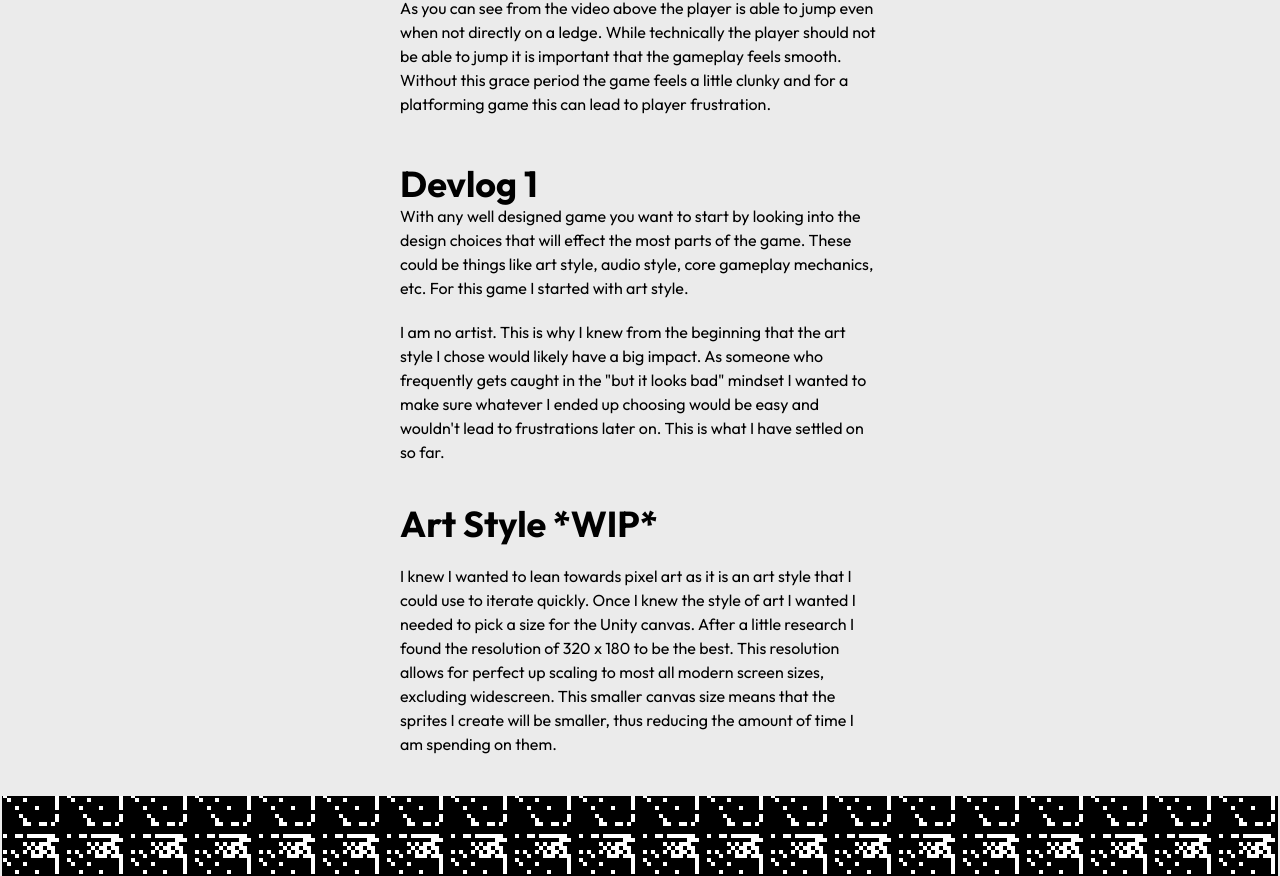
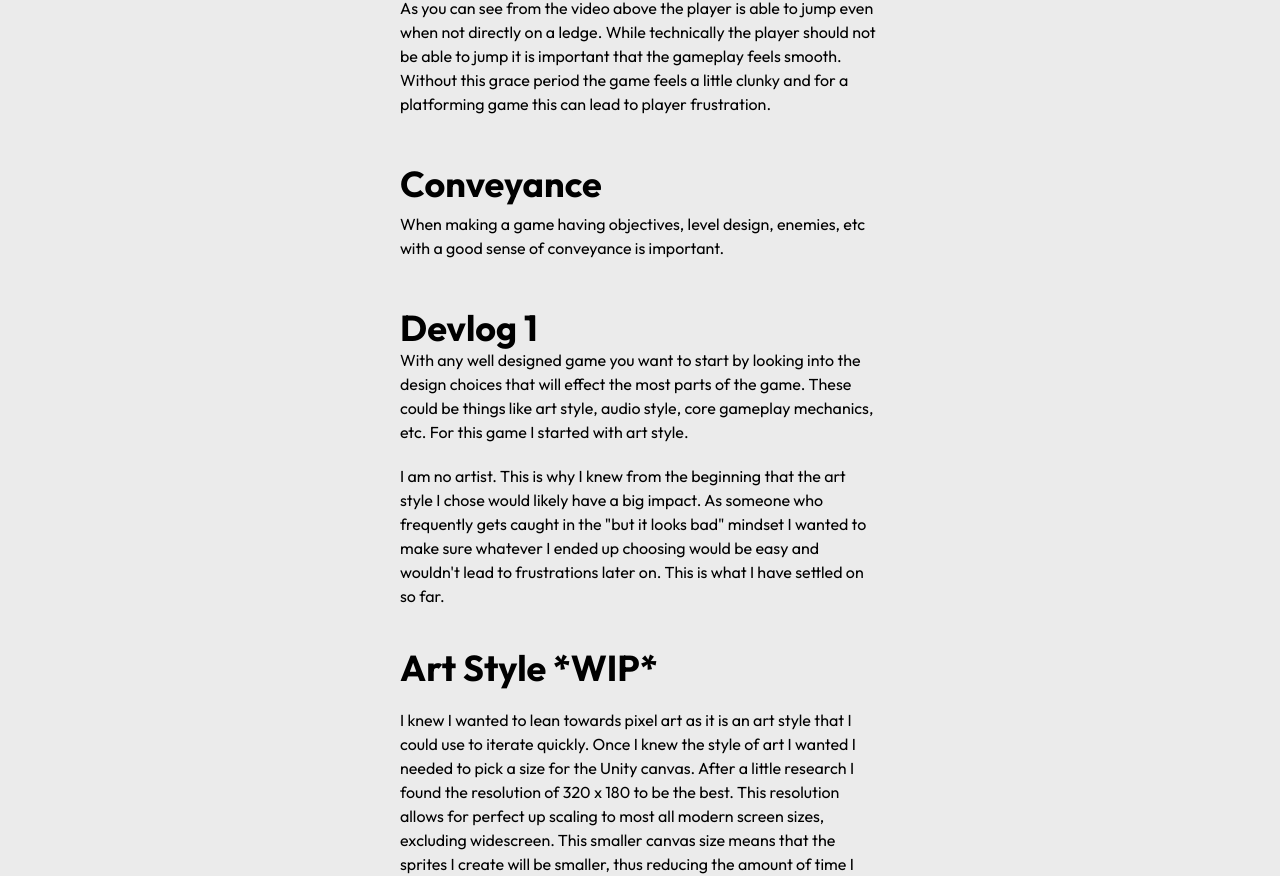
Before and after one commit to njahn88/njahn88.github.io, a React (Vite) app: page /Blog/Devlog in a window 1280 px wide. Shown: the part 1176-2052 px from the top of the page. Built offline with nearby package versions, Linux system fonts and the light colour scheme.

Commit message:
Adding to devlog 2

```diff
--- a/src/pages/BlogPages/Devlog.jsx
+++ b/src/pages/BlogPages/Devlog.jsx
@@ -33,6 +33,12 @@
                 As you can see from the video above the player is able to jump even when not directly on a ledge. While technically
                 the player should not be able to jump it is important that the gameplay feels smooth. Without this grace period the game
                 feels a little clunky and for a platforming game this can lead to player frustration.
+            </div>
+            <div className={'flex justify-start px-10 md:px-100 font-outfit font-bold text-4xl pt-10'}>
+                Conveyance
+            </div>
+            <div className={'flex justify-start px-10 md:px-100 py-2 font-outfit'}>
+                When making a game having objectives, level design, enemies, etc with a good sense of conveyance is important.
             </div>
             <div className={'flex justify-start px-10 md:px-100 font-outfit font-bold text-4xl pt-10'}>
                 Devlog 1
```
